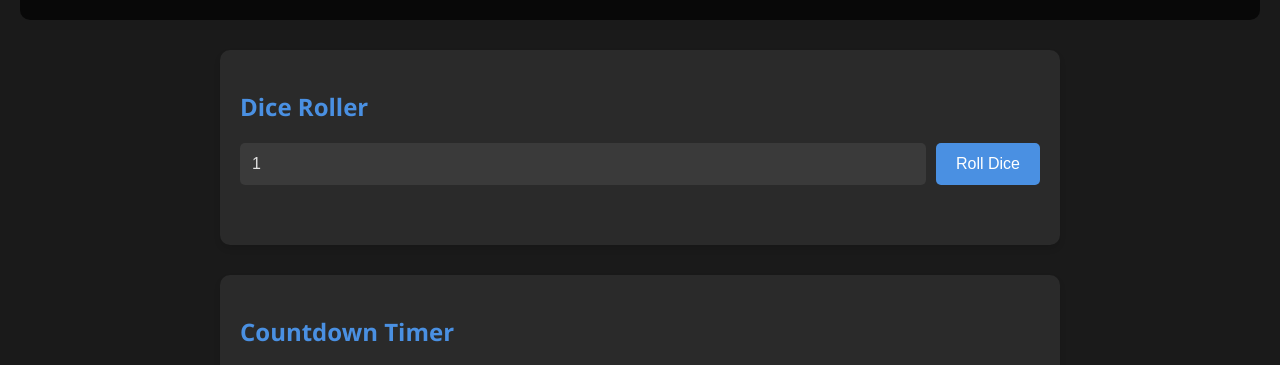
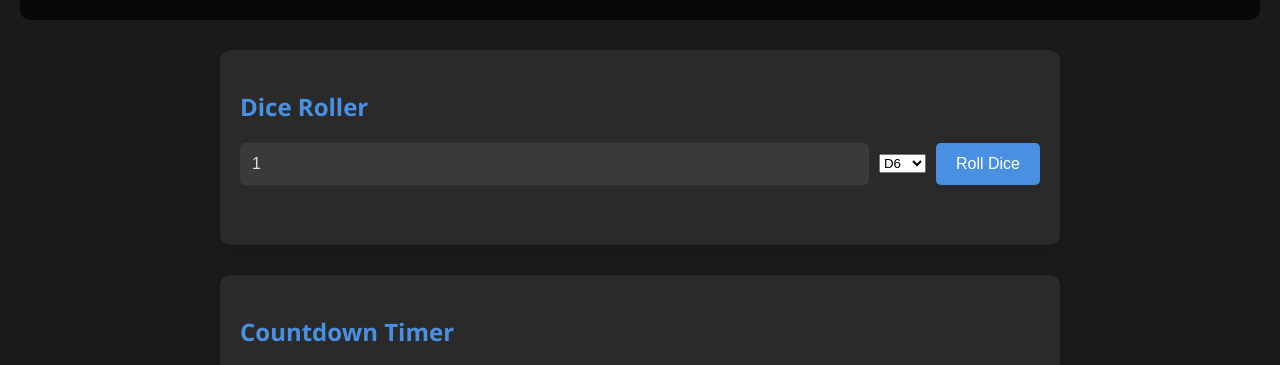
Before and after one commit to Roldham02/Dice, a plain HTML site: page index.html in a window 1280 px wide. Shown: the part 126-491 px from the top of the page. Drawn offline with Linux system fonts and the light colour scheme.

Commit message:
Update index.html

```diff
--- a/index.html
+++ b/index.html
@@ -16,6 +16,14 @@
             <h2>Dice Roller</h2>
             <div id="dice-controls">
                 <input type="number" id="dice-count" min="1" max="10" value="1" placeholder="Number of dice">
+                <select id="dice-type">
+                    <option value="4">D4</option>
+                    <option value="6" selected>D6</option>
+                    <option value="8">D8</option>
+                    <option value="10">D10</option>
+                    <option value="12">D12</option>
+                    <option value="20">D20</option>
+                </select>
                 <button id="roll-dice">Roll Dice</button>
             </div>
             <div id="dice-results">
```
